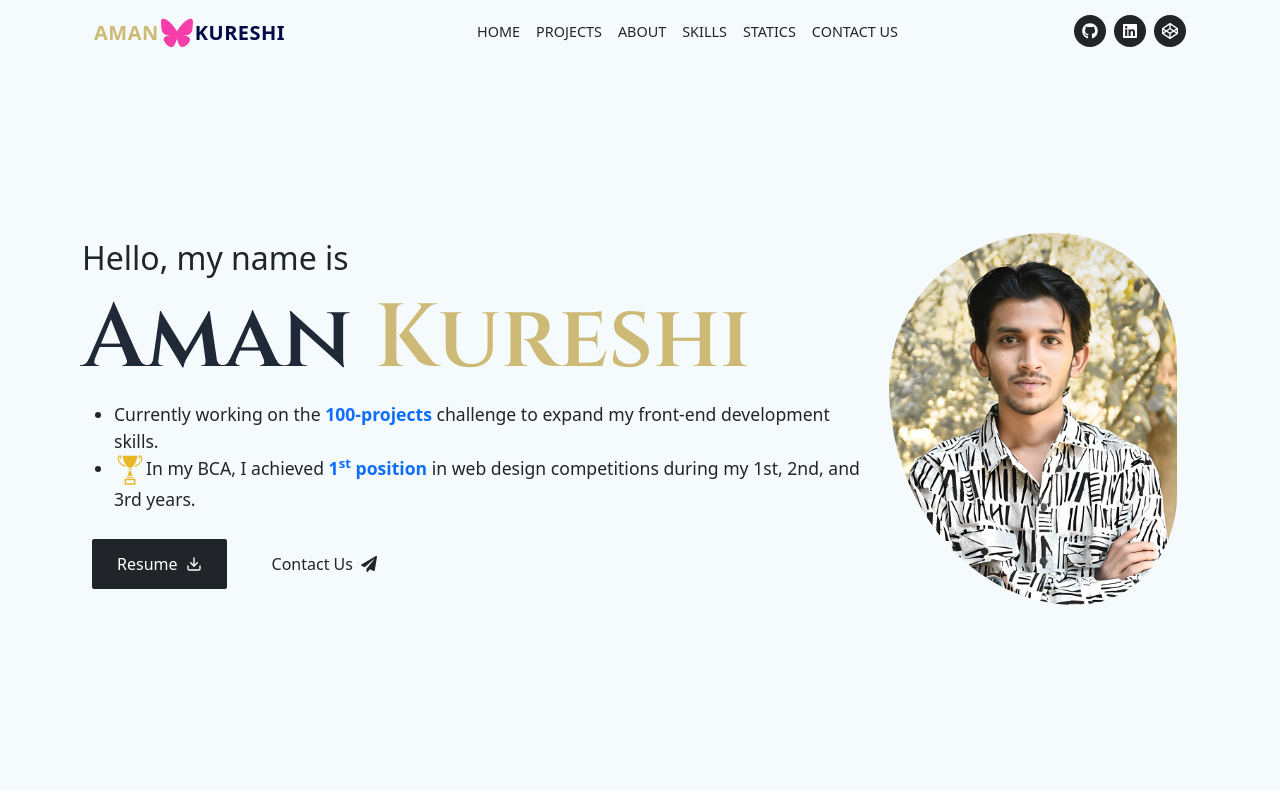
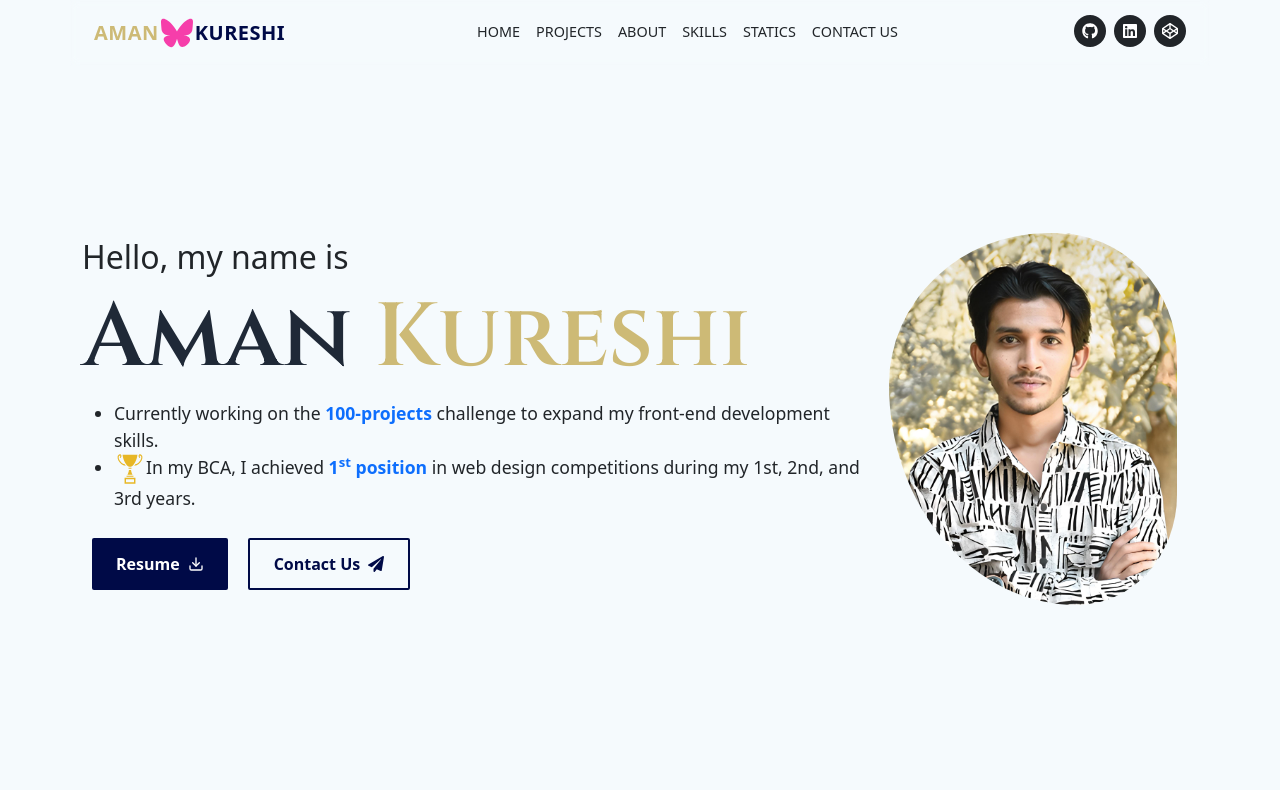
Before and after one commit to amankureshi/portfolio-2025, a React (Vite) app: page / in a window 1280 px wide. Shown: the top 800 px of the page. Built offline with nearby package versions, Linux system fonts and the light colour scheme.

Commit message:
removed hero button and added resume btn and hover effect added in contact us button

```diff
--- a/src/Components/HeroSection.css
+++ b/src/Components/HeroSection.css
@@ -81,29 +81,32 @@ main {
     gap: 1rem;
 }
 
-.hero-btn {
-    background-color: #005;
-    display: inline-block;
-    outline: 0;
-    cursor: pointer;
-    border: none;
-    padding: 0 2.2rem;
-    line-height: 45px;
-    border-radius: 7px;
-    font-weight: 400;
-    font-size: 16px;
-    box-shadow: 0 4px 14px 0 rgb(0 0 0 / 10%);
-    transition: background 0.2s ease,
-        color 0.2s ease,
-        box-shadow 0.2s ease;
+.resume-btn {
+    font-weight: 600;
+    border-radius: 3px;
+    border: 0;
+    color: #fff;
+    background: #000a47;
+    transition: all 0.2s ease-in-out;
 }
 
+.resume-btn:hover {
+    background-color: #fb9e53;
+}
 
-.hero-btn:hover {
-    background-color: transparent;
-    background: rgba(255, 255, 255, 0.9);
-    box-shadow: 0 6px 20px rgb(93 93 93 / 23%);
-    color: #101010 !important;
+.contact-btn {
+    font-weight: 600;
+    border-radius: 3px;
+    border: 2px solid #000a47;
+    color: #000a47;
+    background: transparent;
+    transition: all 0.2s ease-in-out;
+}
+
+.contact-btn:hover {
+    background-color: #fb9e53;
+    border-color: #fb9e53;
+    color: #fff;
 }
 
 .hero-btn a {
```
